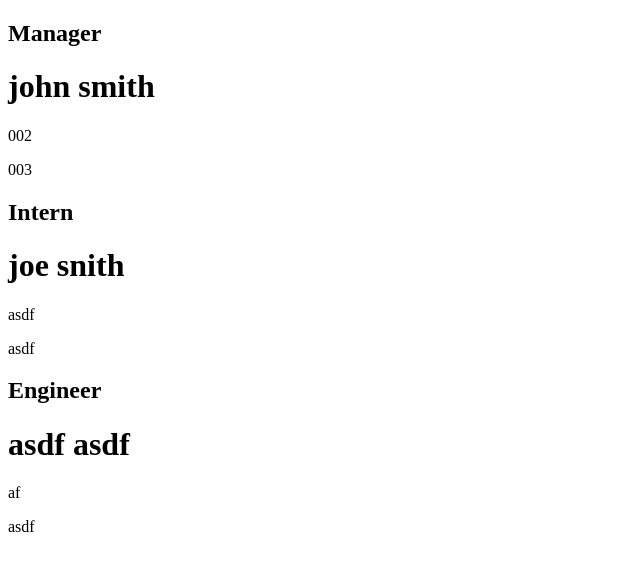
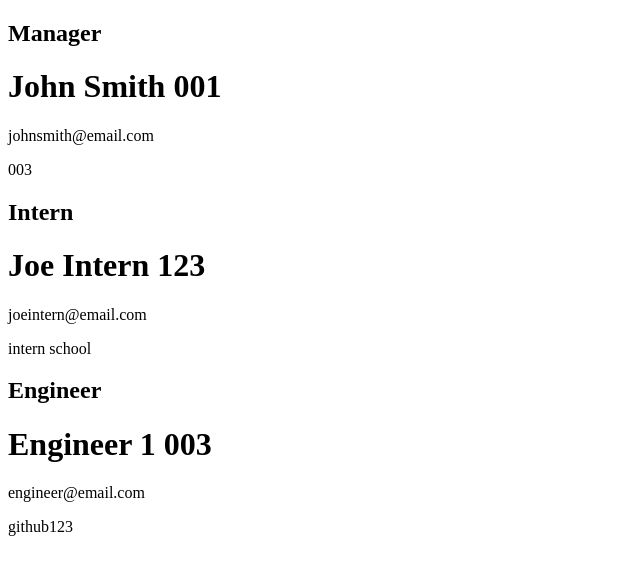
Before and after one commit to zakfoxx/Team_Profile_Generator-ZF, a website: page dist/team.html in a window 1280 px wide. Shown: the whole page, without its empty margins (0-640 px from the left). Drawn offline with Linux system fonts and the light colour scheme.

Commit message:
readme and html file

```diff
--- a/dist/team.html
+++ b/dist/team.html
@@ -12,11 +12,11 @@
         <div>
         <h2>Manager</h2>
         <h1>
-            john
-            smith
+            John Smith
+            001
         </h1>
         <p>
-            002
+            johnsmith@email.com
         </p>
         <p>
          003
@@ -26,28 +26,28 @@
         <div>
         <h2>Intern</h2>
         <h1>
-            joe
-            snith
+            Joe Intern
+            123
         </h1>
         <p>
-            asdf
+            joeintern@email.com
         </p>
         <p>
-         asdf
+         intern school
         </p>
     </div>
 
         <div>
         <h2>Engineer</h2>
         <h1>
-            asdf
-            asdf
+            Engineer 1
+            003
         </h1>
         <p>
-            af
+            engineer@email.com
         </p>
         <p>
-         asdf
+         github123
         </p>
     </div>
 
```
Also changed, not shown: README.md.
